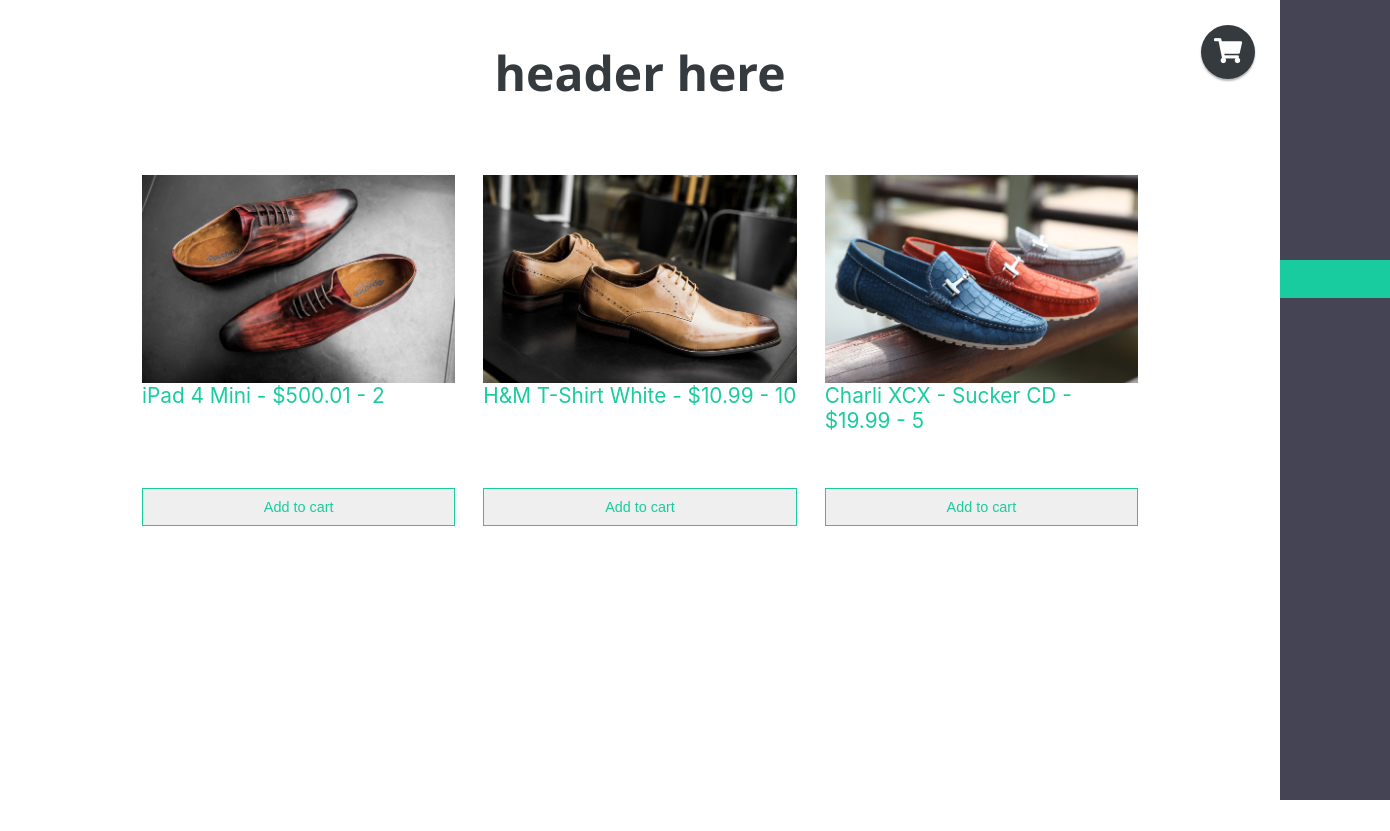
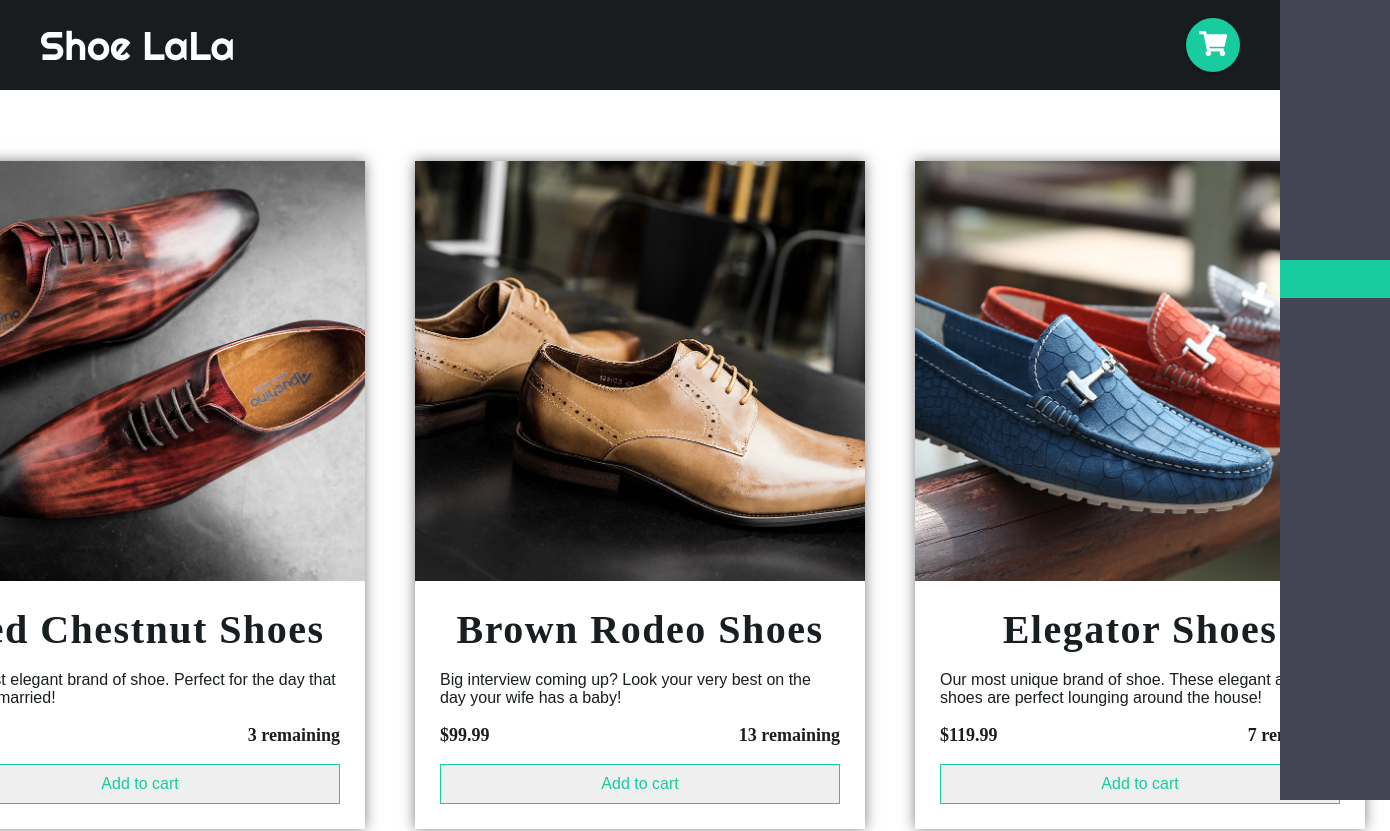
Before and after one commit to APerez89/shopping-cart, a Vue app: page /product in a window 1280 px wide. Shown: the top 831 px of the page, 1390 px wide, since content can reach past the window. Before the commit the page ends 800 px from the top, so only its background shows below. Built offline with nearby package versions, Linux system fonts and the light colour scheme.

Commit message:
Products list updated

```diff
--- a/src/api/shop.js
+++ b/src/api/shop.js
@@ -3,13 +3,13 @@
  */
 const products = [
   {
-    id: 1, title: 'iPad 4 Mini', price: 500.01, inventory: 2, img_url: 'shoe-1.jpg',
+    id: 1, title: 'Red Chestnut Shoes', info: 'Our most elegant brand of shoe. Perfect for the day that you get married!', price: 199.99, inventory: 3, img_url: 'shoe-1.jpg',
   },
   {
-    id: 2, title: 'H&M T-Shirt White', price: 10.99, inventory: 10, img_url: 'shoe-2.jpg',
+    id: 2, title: 'Brown Rodeo Shoes', info: 'Big interview coming up? Look your very best on the day your wife has a baby!', price: 99.99, inventory: 13, img_url: 'shoe-2.jpg',
   },
   {
-    id: 3, title: 'Charli XCX - Sucker CD', price: 19.99, inventory: 5, img_url: 'shoe-3.jpg',
+    id: 3, title: 'Elegator Shoes', info: 'Our most unique brand of shoe. These elegant alligator shoes are perfect lounging around the house!', price: 119.99, inventory: 7, img_url: 'shoe-3.jpg',
   },
 ];
 
--- a/src/components/ProductList.vue
+++ b/src/components/ProductList.vue
@@ -7,12 +7,22 @@
     <div class="list-container">
       <ul> <!-- would need a v-else in the ul -->
         <li v-for="product in products" :key="product['.key']">
-          <img :src="`img/${product.img_url}`">
-          {{ product.title }} - {{ product.price | currency }} - {{ product.inventory }}
+          <div class="list-img" :style="`background-image: url(img/${product.img_url})`">
+            <!-- <img :src="`img/${product.img_url}`"> -->
+          </div>
+          <div class="list-info">
+            <span class="product-title">{{ product.title }}</span> <br>
+            <span class="product-info">{{ product.info }}</span> <br>
+            <span class="product-price">{{ product.price | currency }}
+              <span class="product-quantity">{{ product.inventory }} remaining</span>
+            </span>
+            <br>
             <button
               class="btn"
               :disabled="!productIsInStock(product)"
-            @click="addProductToCart(product)">Add to cart</button>
+              @click="addProductToCart(product)">Add to cart
+            </button>
+          </div>
         </li>
       </ul>
     </div>
@@ -59,29 +69,57 @@ div {
   align-items: center;
   .list-container {
     width: 80%;
+    margin-top: 30px;
     ul {
       display: grid;
       grid-template-columns: repeat(3, 1fr);
       padding: 0;
       text-align: left;
       li {
-        display: grid;
-        grid-template-columns: 1fr;
-        grid-template-rows: 2fr 1fr;
-        font-family: -apple-system, BlinkMacSystemFont,
-          'Segoe UI', Roboto, Oxygen, Ubuntu, Cantarell,
-          'Open Sans', 'Helvetica Neue', sans-serif;
-        font-size: 1.3rem;
+        width: 450px;
+        box-shadow: 0 0 13px rgba(0, 0, 0, 0.5);
+        display: flex;
+        flex-direction: column;
         list-style: none;
-        color: #19cc9f;
-        margin: 14px;
-        img {
+        margin: 25px;
+        transition: all 0.3s;
+        &:hover {
+          transform: scale(1.03);
+          box-shadow: 0 0 25px rgba(0, 0, 0, 0.5);
+        }
+        .list-img {
+          height: 420px;
+          background-size: cover;
+          background-position-x: 50%;
+        }
+        .list-info {
+          display: flex;
+          padding: 25px;
+          color: #191e20;
+          .product-title {
+            font-family: serif;
+            font-size: 40px;
+            font-weight: bold;
+            letter-spacing: 1.5px;
+            // color: #191e20;
+          }
+          .product-info {
+            font-family: sans-serif;
+          }
+          .product-price {
             width: 100%;
+            display: flex;
+            justify-content: space-between;
+            font-family: serif;
+            font-size: 18px;
+            font-weight: bold;
+            // color: #191e20;
           }
           .btn {
+            width: 100%;
             border: 1.5px solid #19cc9f;
             padding: 10px 23px;
-          font-size: .9rem;
+            font-size: 16px;
             font-weight: 500;
             color: #19cc9f;
             transition: all 0.3s ease;
@@ -103,4 +141,5 @@ div {
       }
     }
   }
+}
 </style>
--- a/src/views/PageHome.vue
+++ b/src/views/PageHome.vue
@@ -26,6 +26,10 @@ export default {
   justify-content: center;
   align-items: center;
   .dark-bkg {
+    display: flex;
+    flex-direction: column;
+    justify-content: center;
+    align-items: center;
     padding: 25px;
     background-color: rgba(0,0,0,0.8);
     h1 {
@@ -51,11 +55,15 @@ export default {
       }
     }
     .wel-btn {
+      width: 350px;
+      display: flex;
+      justify-content: center;
+      align-items: center;
       font-size: 1.3rem;
       font-weight: 700;
+      text-decoration: none;
       border: 3px solid #fff;
-      padding: 20px 80px;
-      text-decoration: none;
+      padding: 20px 0;
       color: #fff;
       transition: all 0.2s ease;
       &:hover {
--- a/src/views/ProductHome.vue
+++ b/src/views/ProductHome.vue
@@ -1,7 +1,11 @@
 <template>
   <div>
-    <h2>{{ header }}</h2>
-    <div class="button" @click="$store.state.scopen = !$store.state.scopen"><i class="fas fa-shopping-cart"></i></div>
+    <div class="top-bar">
+      <router-link class="go-home" to="/">{{ header }}</router-link>
+      <div class="button" @click="$store.state.scopen = !$store.state.scopen">
+        <i class="fas fa-shopping-cart"></i>
+      </div>
+    </div>
     <ProductList/>
     <ShoppingCart :class="$store.state.scopen ? 'open' : ''"/>
   </div>
@@ -19,7 +23,7 @@ export default {
   },
   data() {
     return {
-      header: 'header here',
+      header: 'Shoe LaLa',
     };
   },
 };
@@ -27,29 +31,39 @@ export default {
 
 <style lang="scss" scoped>
 div {
-  h2 {
-    font-family: 'Segoe UI', Tahoma, Geneva, Verdana, sans-serif;
-    font-size: 3rem;
-    color: #343a3d;
+  .top-bar {
+    width: 100%;
+    height: 90px;
+    background-color: #191c1f;
+    display: flex;
+    justify-content: space-between;
+    align-items: center;
+    .go-home {
+      font-family: 'Righteous', cursive;
+      text-decoration: none;
+      font-size: 40px;
+      color: #fff;
+      margin: 0 40px;
+      transition: all 0.3s;
+      &:hover {
+        transform: scale(1.1);
+      }
     }
     .button {
-    background-color: #343a3d;
+      background-color: #19cc9f;
       border-radius: 30px;
-    position: fixed;
       font-size: 25px;
-    top: 0;
-    right: 0;
-    margin: 25px;
+      margin: 0 40px;
       padding: 13px;
       color: #fff;
       box-shadow: 0px 2px 2px rgba(0, 0, 0, 0.3);
       transition: all 0.3s;
       z-index: 999;
       &:hover {
-      transform: translateY(-3px);
-      color: #19cc9f;
-      background-color: #474e50;
+        transform: scale(1.1);
+        background-color: #69e7c4;
         cursor: pointer;
+      }
     }
   }
 }
```
Lines whose indentation alone changed are shown as unchanged.
